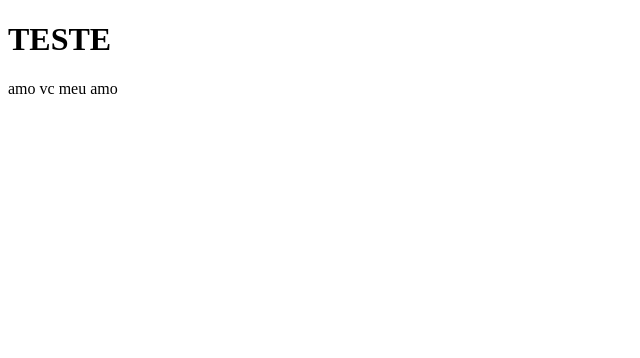
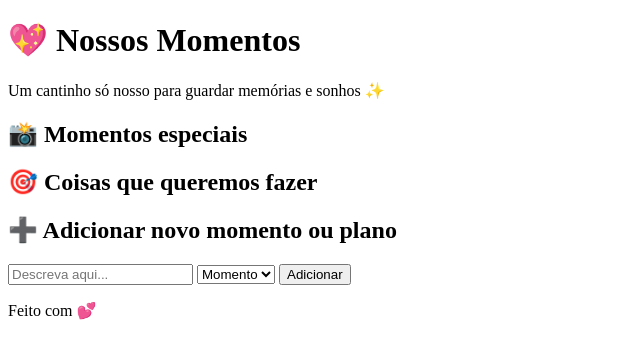
Before and after one commit to russodev1/eu-y-ela, a plain HTML site: page index.html in a window 1280 px wide. Shown: the whole page, without its empty margins (0-640 px from the left). Drawn offline with Linux system fonts and the light colour scheme.

Commit message:
Update index.html

```diff
--- a/index.html
+++ b/index.html
@@ -1,13 +1,50 @@
+<!-- index.html -->
 <!DOCTYPE html>
-<html lang="pt-br">
+<html lang="pt-BR">
 <head>
-    <meta charset="UTF-8">
-    <meta name="viewport" content="width=device-width, initial-scale=1.0">
-    <link rel="icon" href="assets/icone.jpg">
-    <title>EU E TUUU <3</title>
+  <meta charset="UTF-8" />
+  <meta name="viewport" content="width=device-width, initial-scale=1.0" />
+  <title>EU E TUU</title>
+  <link rel="stylesheet" href="style/x.css" />
 </head>
 <body>
-    <h1>TESTE</h1>
-    <p>amo vc meu amo</p>
+
+  <header>
+    <h1>💖 Nossos Momentos</h1>
+    <p>Um cantinho só nosso para guardar memórias e sonhos ✨</p>
+  </header>
+
+  <main>
+    <section id="momentos">
+      <h2>📸 Momentos especiais</h2>
+      <div class="galeria" id="galeriaMomentos">
+        <!-- Itens serão inseridos dinamicamente -->
+      </div>
+    </section>
+
+    <section id="planos">
+      <h2>🎯 Coisas que queremos fazer</h2>
+      <ul id="listaPlanos">
+        <!-- Itens serão inseridos dinamicamente -->
+      </ul>
+    </section>
+
+    <section id="formulario">
+      <h2>➕ Adicionar novo momento ou plano</h2>
+      <input type="text" id="inputItem" placeholder="Descreva aqui..." />
+      <select id="tipo">
+        <option value="momento">Momento</option>
+        <option value="plano">Plano</option>
+      </select>
+      <button onclick="adicionarItem()">Adicionar</button>
+    </section>
+  </main>
+
+  <footer>
+    <p>Feito com 💕</p>
+  </footer>
+
+  <script src="script/s.js"></script>
+
 </body>
 </html>
```
